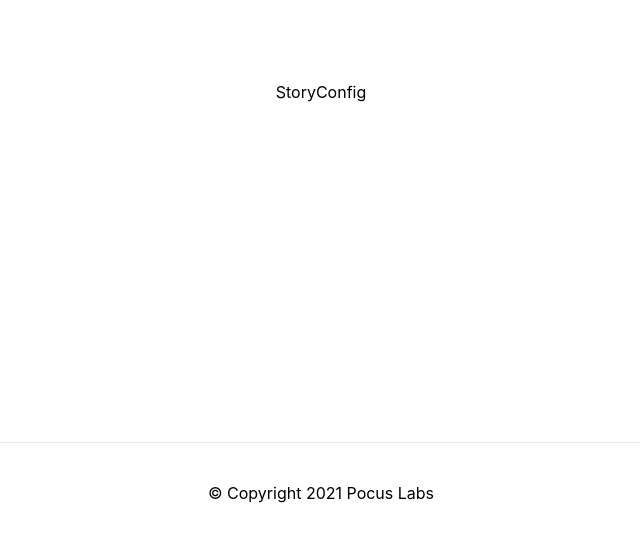
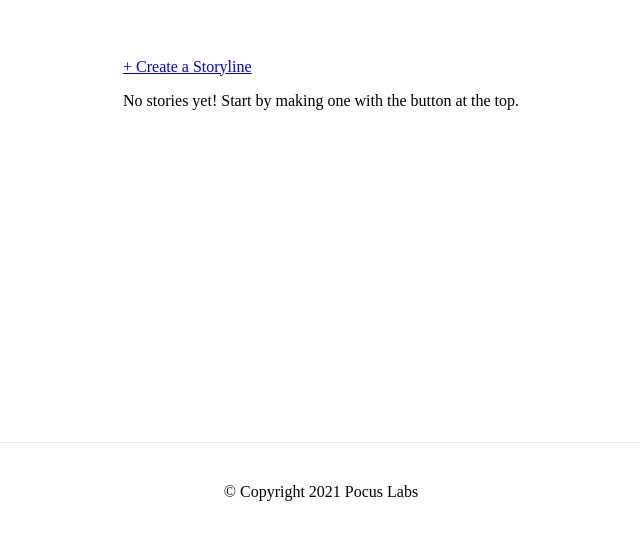
Before and after one commit to pocuslabs/make-a-quest, a Next.js app: page / in a window 1280 px wide. Shown: the part 258-800 px from the top of the page, without its empty margins (319-959 px from the left). Built offline with nearby package versions, Linux system fonts and the light colour scheme.

Commit message:
skeleton of page structure, still wip

```diff
--- /dev/null
+++ b/components/Story.js
@@ -0,0 +1,9 @@
+import styles from "~/styles/components/Story.module.css"
+
+export default function Story({ data }) {
+	return (
+		<div className={styles.story}>
+			{data.name}
+		</div>
+	)
+}
--- a/components/StoryConfig.js
+++ b/components/StoryConfig.js
@@ -1,5 +1,25 @@
+import Link from "next/link"
+
+import Story from "~/components/Story"
+import useGame from "~/hooks/useGame"
+import styles from "~/styles/components/StoryConfig.module.css"
+
 export default function StoryConfig(props) {
+	const { state, setState, resetState } = useGame();
+
 	return (
-		<div>StoryConfig</div>
+		<div className={styles.storyConfig}>
+			<Link href="/storylines/new"><a>+ Create a Storyline</a></Link>
+
+			{
+				state.stories.length ? (
+					state.stories.map(story => (
+						<Story key={story.id} data={story} />
+					))
+				) : (
+					<p>No stories yet! Start by making one with the button at the top.</p>
+				)
+			}
+		</div>
 	)
 }
--- a/package.json
+++ b/package.json
@@ -11,6 +11,7 @@
   "dependencies": {
     "@reduxjs/toolkit": "^1.6.1",
     "next": "11.1.0",
+    "normalize.css": "^8.0.1",
     "react": "17.0.2",
     "react-dom": "17.0.2"
   },
--- a/pages/_app.js
+++ b/pages/_app.js
@@ -1,7 +1,14 @@
-import '../styles/globals.css'
+import { GameContextProvider } from "~/hooks/useGame"
+
+import "normalize.css"
+import '~/styles/globals.css'
 
 function MyApp({ Component, pageProps }) {
-  return <Component {...pageProps} />
+  return (
+		<GameContextProvider>
+			<Component {...pageProps} />
+		</GameContextProvider>
+	);
 }
 
 export default MyApp
--- a/styles/globals.css
+++ b/styles/globals.css
@@ -1,16 +1,3 @@
-html,
-body {
-  padding: 0;
-  margin: 0;
-  font-family: -apple-system, BlinkMacSystemFont, Segoe UI, Roboto, Oxygen,
-    Ubuntu, Cantarell, Fira Sans, Droid Sans, Helvetica Neue, sans-serif;
-}
-
-a {
-  color: inherit;
-  text-decoration: none;
-}
-
 * {
   box-sizing: border-box;
 }
```
Also changed, not shown: jsconfig.json (+6 -4 lines), pages/stories/[slug]/index.js (added, +3 -0 lines), pages/stories/[slug]/quests/[slug].js (added, +5 -0 lines), pages/stories/[slug]/quests/new.js (added, +5 -0 lines), pages/stories/new.js (added, +5 -0 lines), styles/components/Story.module.css (added), styles/components/StoryConfig.module.css (added), 1 other file (tests, documents, lock files or other folders).
